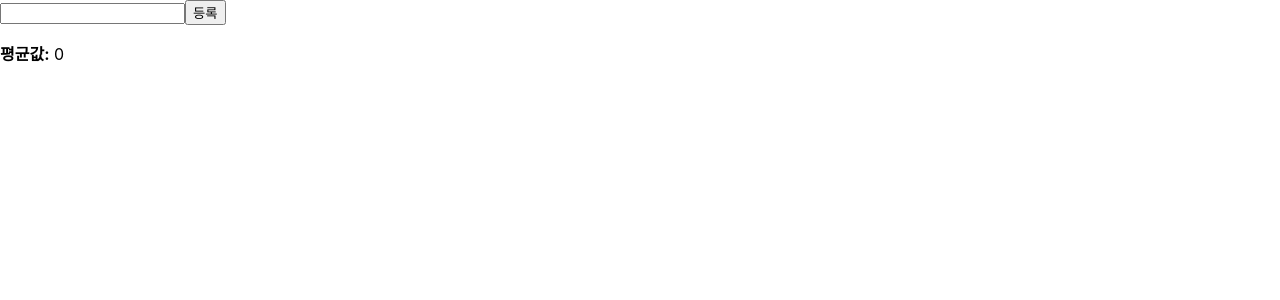
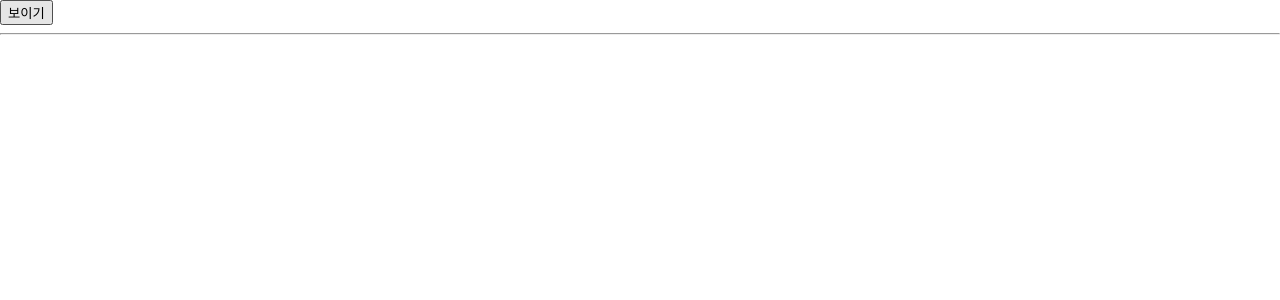
Before and after one commit to taeil00/ReactPJT, a React (Create React App) app in the folder 08/hooks-tutorial/: page / in a window 1280 px wide. Shown: the top 300 px of the page. Built offline with nearby package versions, Linux system fonts and the light colour scheme.

Commit message:
useEffect연습

```diff
--- a/08/hooks-tutorial/src/App.js
+++ b/08/hooks-tutorial/src/App.js
@@ -1,8 +1,21 @@
 import React from 'react';
-import Average from './Average';
+import { useState} from 'react';
+import Info1 from './Info1';
 
 const App = () => {
-  return <Average />;
+  const [visible, setVisible] = useState(false);
+
+  return (
+      <div>
+        <button onClick ={ () => {
+          setVisible(!visible);
+        }}>
+          {visible ? '숨기기' :'보이기'}
+        </button>
+        <hr/>
+        {visible && <Info1 />}
+      </div>
+    )
 };
 
 export default App;
--- a/08/hooks-tutorial/src/Info1.js
+++ b/08/hooks-tutorial/src/Info1.js
@@ -1,9 +1,20 @@
 import React from 'react';
-import { useState } from 'react';
+import { useState, useEffect } from 'react';
 
 const Info1 = () => {
     const [name, setName] = useState('');
     const [nickname, setNickname] = useState('');
+    useEffect(() => {
+        console.log("effect !");
+        console.log(name);
+
+        //cleanup함수 반환
+        return () => {
+            console.log('cleanup');
+            console.log(name);
+        }
+
+    }, [name]); // ,[] 주면 맨 처음 렌더링(마운트)될때만 실행 됨. [name] :name값이 바뀌었을때만 실행
 
     const onChangeName = e => {
         setName(e.target.value);
```
